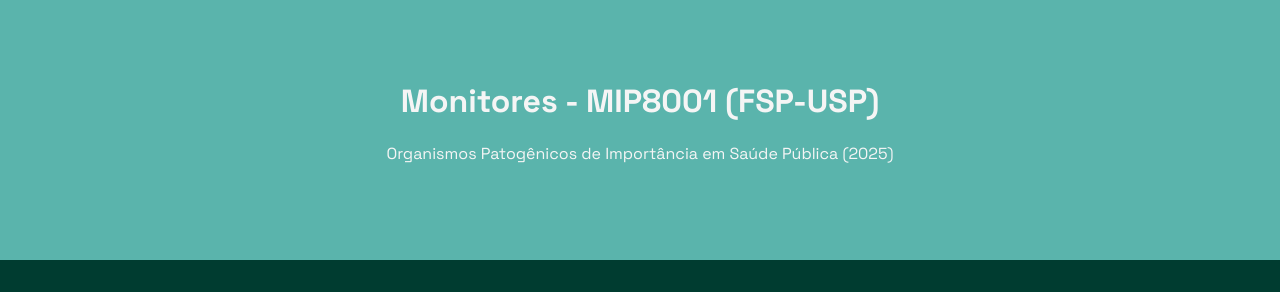
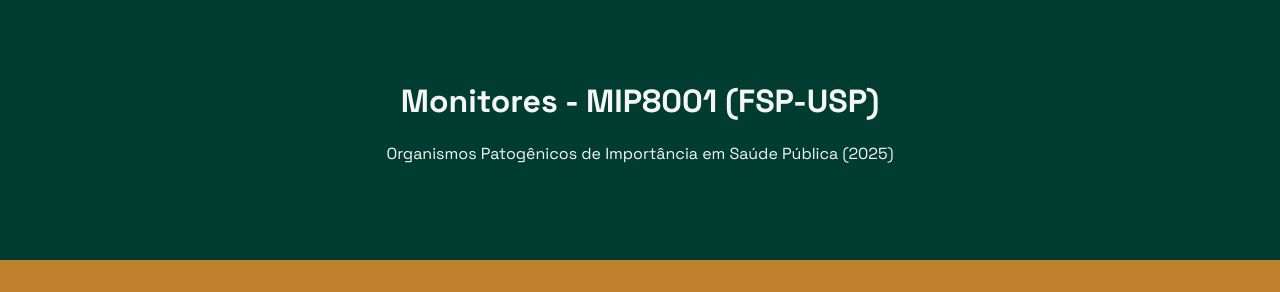
Before and after one commit to MayaraBertanhe/site-monitores-MIP8001, a plain HTML site: page index.html in a window 1280 px wide. Shown: the top 292 px of the page. Drawn offline with Linux system fonts and the light colour scheme; grey boxes are pictures that could not be loaded.

Commit message:
Update index.html

```diff
--- a/index.html
+++ b/index.html
@@ -8,14 +8,14 @@
 
     body {
       font-family: 'Space Grotesk', sans-serif;
-      background-color: #003c30;
+      background-color: #bf812d;
       margin: 0;
       padding: 0;
     }
 
     header {
       position: relative;
-      background-color: #5ab4ac;
+      background-color: #003c30;
       color: #f5f5f5;
       height: 200px;
       overflow: hidden;
```
